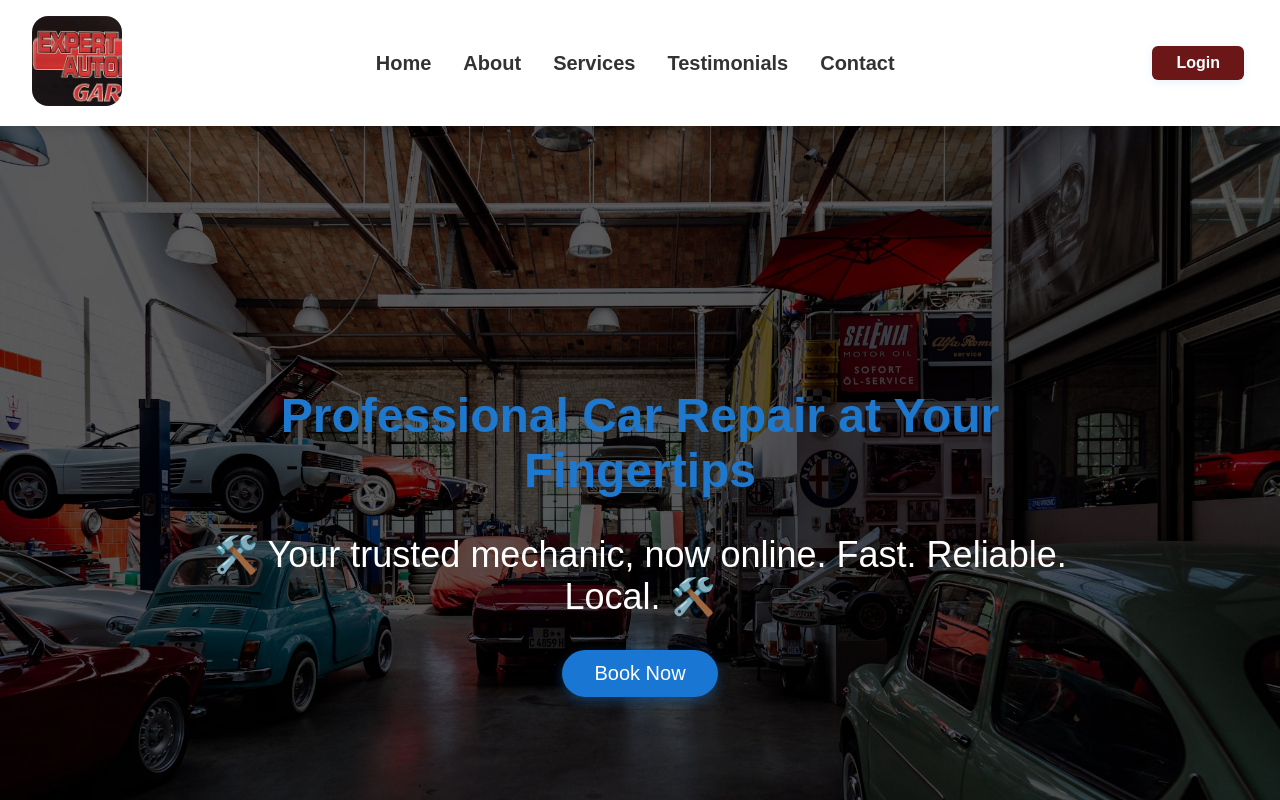
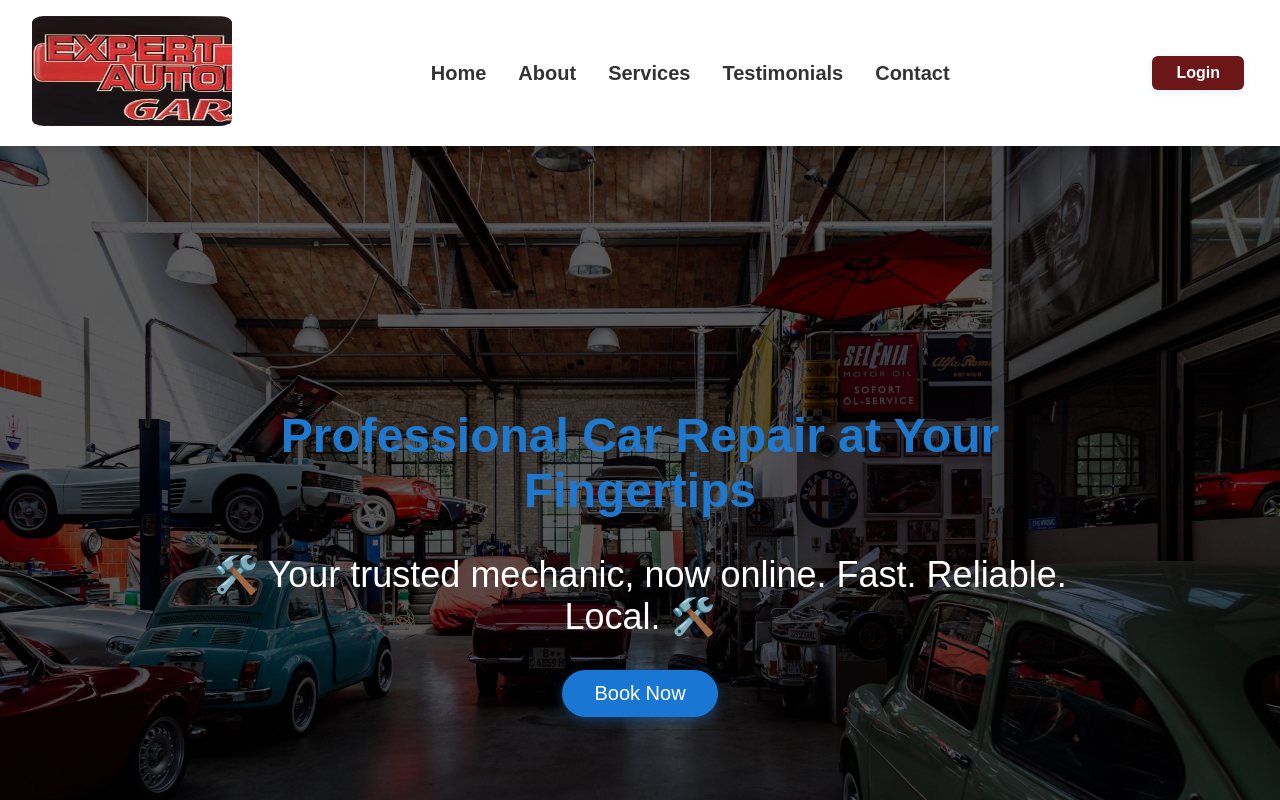
Before and after one commit to ionutpetru4046/Mechanic-Website, a React (Vite) app in the folder frontend/: page / in a window 1280 px wide. Built offline with nearby package versions, Linux system fonts and the light colour scheme.

Commit message:
fixed logo style

```diff
--- a/frontend/src/components/NavBar.css
+++ b/frontend/src/components/NavBar.css
@@ -11,9 +11,10 @@
 }
 
 .navbar-logo img {
-  height: 80px;
-  border-radius: 18%;
+  height: 114px;
+  border-radius: 6%;
   cursor: pointer;
+  width: 200px;
 }
 
 /* Navbar Links */
--- a/frontend/src/components/NavBar.jsx
+++ b/frontend/src/components/NavBar.jsx
@@ -48,7 +48,7 @@ function NavBar() {
           <img
             src={logo}
             alt="Logo"
-            style={{ height: '90px', cursor: 'pointer', borderRadius: '18%' }}
+            style={{ height: '110px', cursor: 'pointer', borderRadius: '6%' }}
           />
         </Link>
       </div>
```
